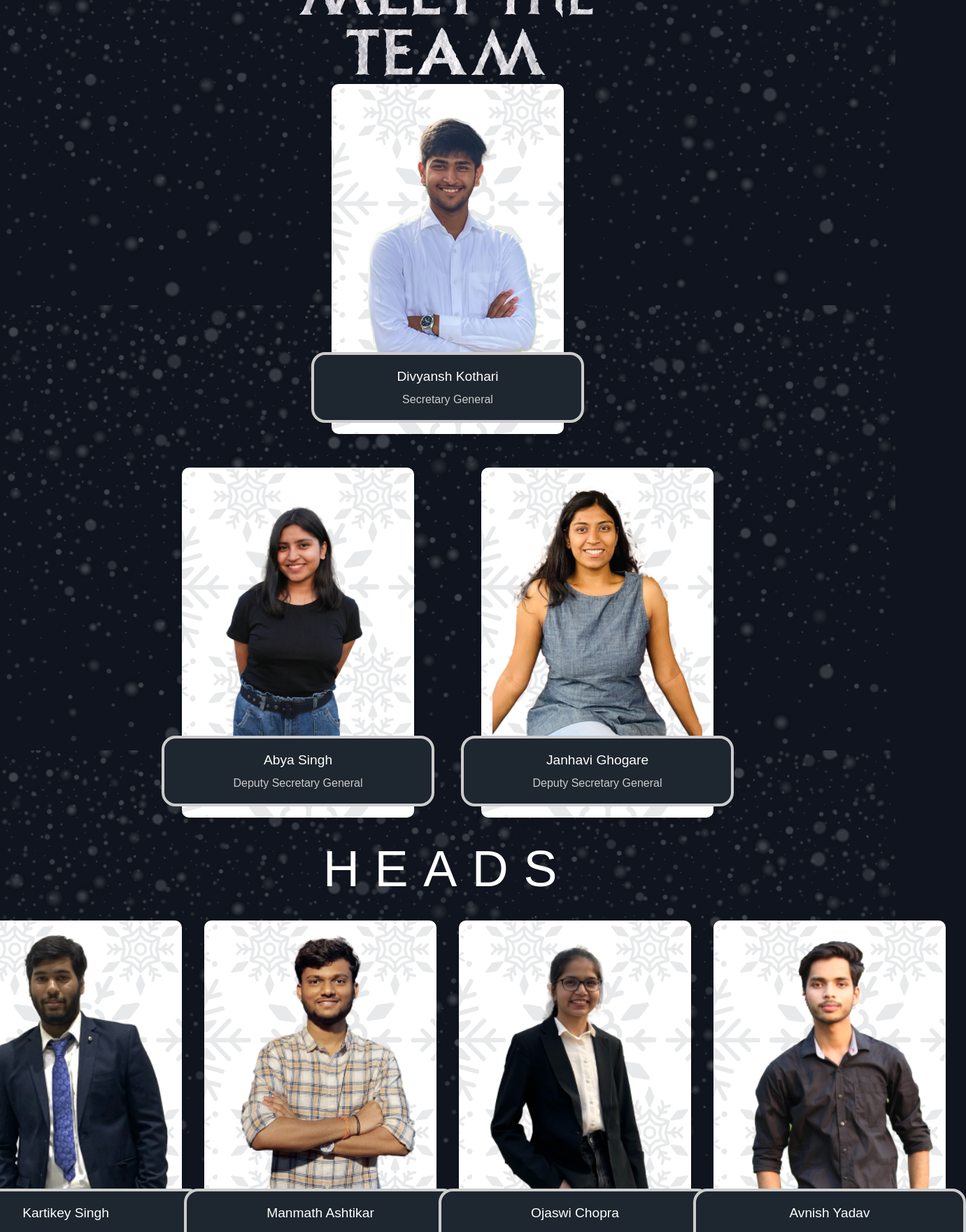
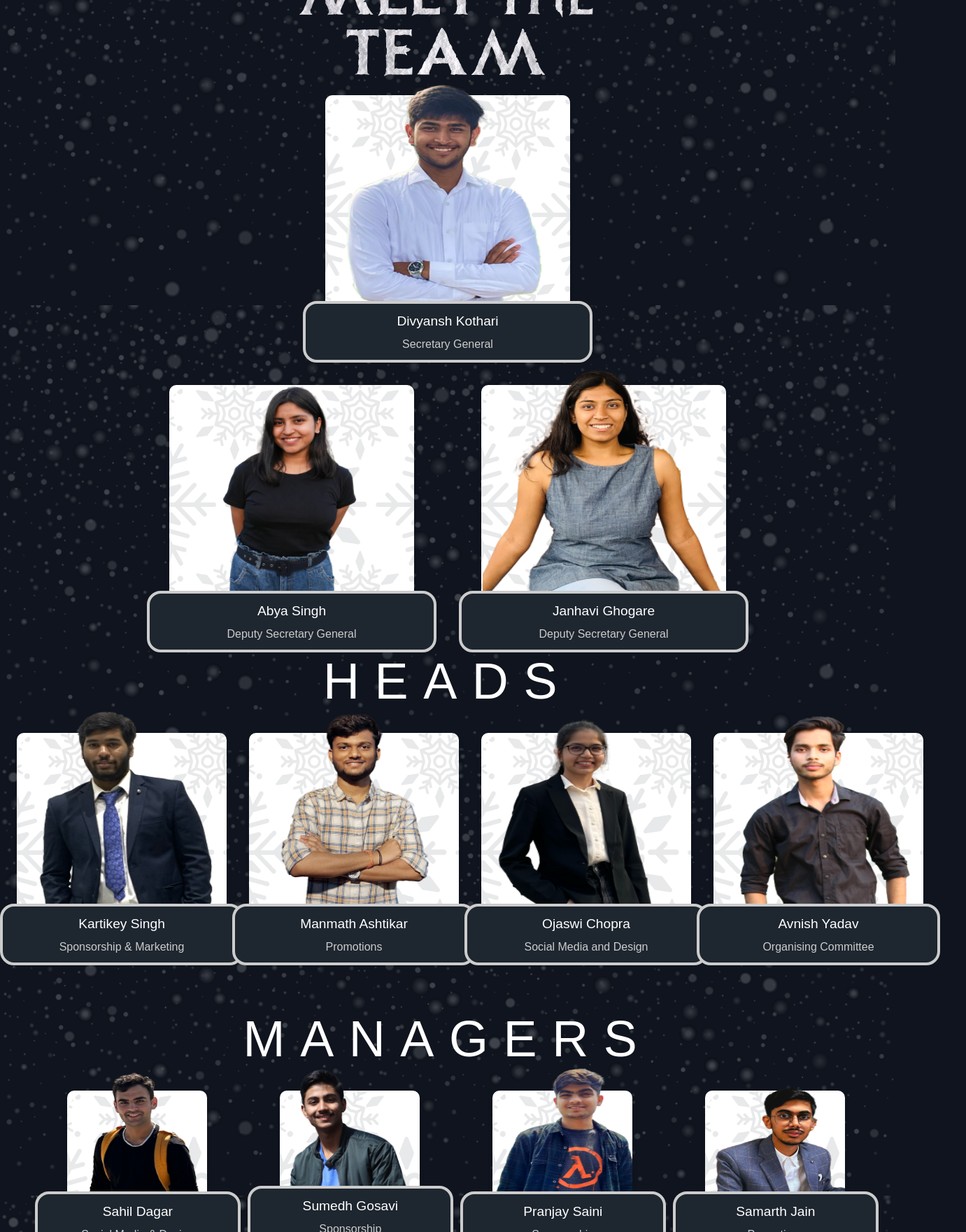
Before and after one commit to namay26/IRMUN-Website, a Vue app in the folder frontend/: page /team in a window 1280 px wide. Shown: the part 200-1960 px from the top of the page at 70% size, 1381 px wide, since content can reach past the window. Built offline with nearby package versions, Linux system fonts and the light colour scheme; a web font is replaced by a local one.

Commit message:
fix minor changes

```diff
--- a/frontend/src/components/CAPortal.vue
+++ b/frontend/src/components/CAPortal.vue
@@ -55,7 +55,7 @@ components: {
 
   .text-headings {
   position: absolute;
-  top: 35%;
+  top: 45%;
   left: 50%;
   transform: translate(-50%, -50%);
   text-align: center;
@@ -67,12 +67,12 @@ components: {
 
 .heading-primary {
   font-family: "CollegiateBlackFLF", sans-serif;
-  font-size: 19em;
+  font-size: 10em;
 }
 
 .heading-sec {
   font-family: "CollegiateBlackFLF", sans-serif;
-  font-size: 10.6rem;
+  font-size: 9rem;
 
 }
 
--- a/frontend/src/components/Committee.vue
+++ b/frontend/src/components/Committee.vue
@@ -28,7 +28,7 @@
 
 
 .container-2 {
-  margin-top: 24rem;
+  margin-top: 40rem;
   position: relative;
   width: 50%;
   height: 70%;
--- a/frontend/src/components/Home.vue
+++ b/frontend/src/components/Home.vue
@@ -79,6 +79,8 @@
 
 }
 
+
+
 .heading-secondary {
   font-family: "Frozito", sans-serif;
   font-size: 10rem;
--- a/frontend/src/components/TeamDesc.vue
+++ b/frontend/src/components/TeamDesc.vue
@@ -145,9 +145,66 @@
   background-image: url("../assets/SnowFall.png");
 }
 
-.section {
+.section .team-card{
   margin-top: 1rem;
   z-index: 2;
+  width:350px;
+  height:350px;
+}
+
+.section .team-card img{
+  width:350px;
+  height: 350px;
+  gap:1em;
+  position: relative;
+  overflow: visible;
+  object-fit: fill;
+  transform: translateX(-8%);
+  top:-60px;
+}
+
+.section .textbox {
+  height:300px;
+  width: 130%;
+  left: -15%;
+  font-size: 0.1rem;
+  padding:0.6rem;
+  top: -40px;
+}
+
+.section-sub .team-card {
+  margin-top: 1rem;
+  z-index: 2;
+  width:350px;
+  height:350px;
+}
+
+.section-sub .team-grid {
+  display: grid;
+  margin-left: 4rem;
+  grid-template-columns: repeat(4, 1fr);
+  justify-content: center;
+}
+
+.section-sub .team-card img{
+  width:350px;
+  height: 350px;
+  gap:1em;
+  position: relative;
+  overflow: visible;
+  object-fit: fill;
+  transform: translateX(-4%);
+  top:-50px;
+}
+
+.section-sub .textbox {
+  height:300px;
+  width: 130%;
+  left: -15%;
+  font-size: 0.1rem;
+  padding:0.6rem;
+  top: -40px;
+  row-gap: 2rem;;
 }
 
 .section1 {
@@ -173,6 +230,43 @@
   letter-spacing: 0.3em;
 }
 
+.section1 .team-card{
+  width:300px;
+  height: 300px;
+}
+
+.section1 .team-grid {
+  display: grid;
+  margin-left: 4rem;
+  grid-template-columns: repeat(4, 1fr);
+  justify-content: center;
+}
+
+.section1 .team-card img{
+  width:300px;
+  height: 300px;
+  gap:1em;
+  position: relative;
+  overflow: visible;
+  object-fit: fill;
+  transform: translateX(-8%);
+  top:-50px;
+}
+
+.section1 h2{
+  bottom: 20px;
+}
+
+.section1 .textbox {
+  height:300px;
+  width: 130%;
+  left: -15%;
+  font-size: 0.1rem;
+  padding:0.6rem;
+  top: -40px;
+  row-gap: 2rem;;
+}
+
 .section2 h2 {
   font-size: 4.5rem;
   margin-bottom: 1rem;
@@ -181,6 +275,42 @@
   font-family: "Assassin$", sans-serif;
   letter-spacing: 0.3em;
 }
+
+.section2 .team-card{
+  width:200px;
+  height: 200px;
+}
+
+.section2 .team-grid {
+  display: grid;
+  margin-left: 4rem;
+  grid-template-columns: repeat(4, 1fr);
+  gap: 4rem;
+  row-gap: 8rem;
+  justify-content: center;
+}
+
+
+.section2 .team-card img{
+  width:200px;
+  height: 200px;
+  gap:1em;
+  position: relative;
+  overflow: visible;
+  object-fit: fill;
+  transform: translateX(-8%);
+  top:-50px;
+}
+
+.section2 .textbox {
+  height:200px;
+  width: 175%;
+  left: -37%;
+  font-size: 0.1rem;
+  padding:0.6rem;
+  top: -40px;
+}
+
 
 .section3 h2 {
   font-size: 4.5rem;
@@ -193,9 +323,10 @@
 
 .section3 .executives-list {
     text-align: center;
-    font-size: 1.5rem;
+    font-size: 1.3rem;
     font-family: "Copperplate Gothic", sans-serif;
 }
+
 
 .leaders-grid {
   margin-top: 18rem;
@@ -235,8 +366,10 @@
 
 .team-grid {
   display: grid;
-  grid-template-columns: repeat(auto-fit, minmax(200px, 1fr));
-  gap: 1.5rem;
+  grid-template-columns: repeat(4, minmax(200px, 1fr));
+  gap: 2rem;
+  justify-content: center;
+  align-items: start;
 }
 
 .team-card {
@@ -260,12 +393,14 @@
 
 .team-card img {
   width: 300px;
-  height: 400px;
-  object-fit: cover;
+  height: 500px;
+  object-fit:fill;
   border-radius: 8px;
-  margin-bottom: 0.5rem;
 }
 
+.section1, .section2, .section3 {
+  margin-bottom: 5rem;
+}
 
 .textbox {
   margin-top: -2rem;
```
